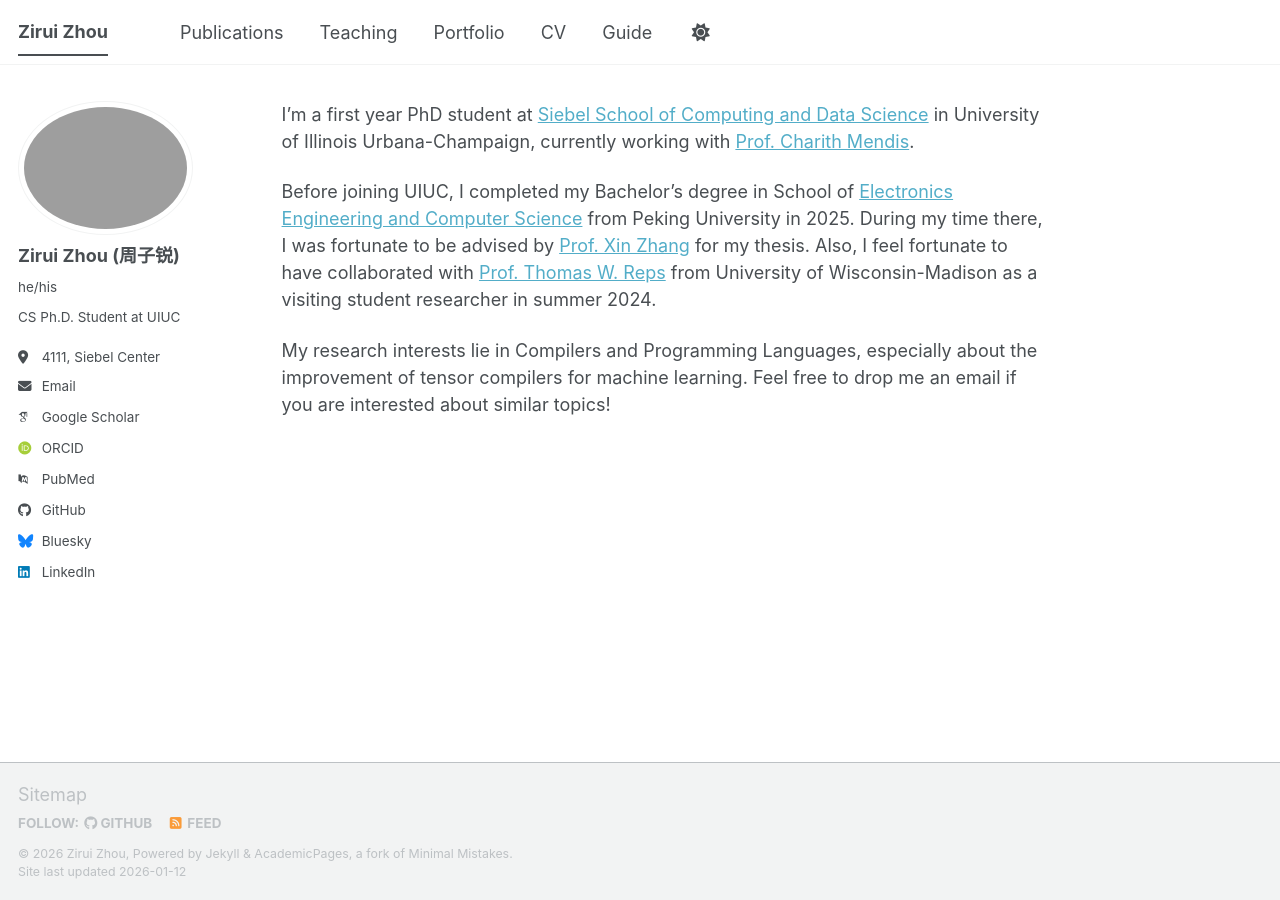
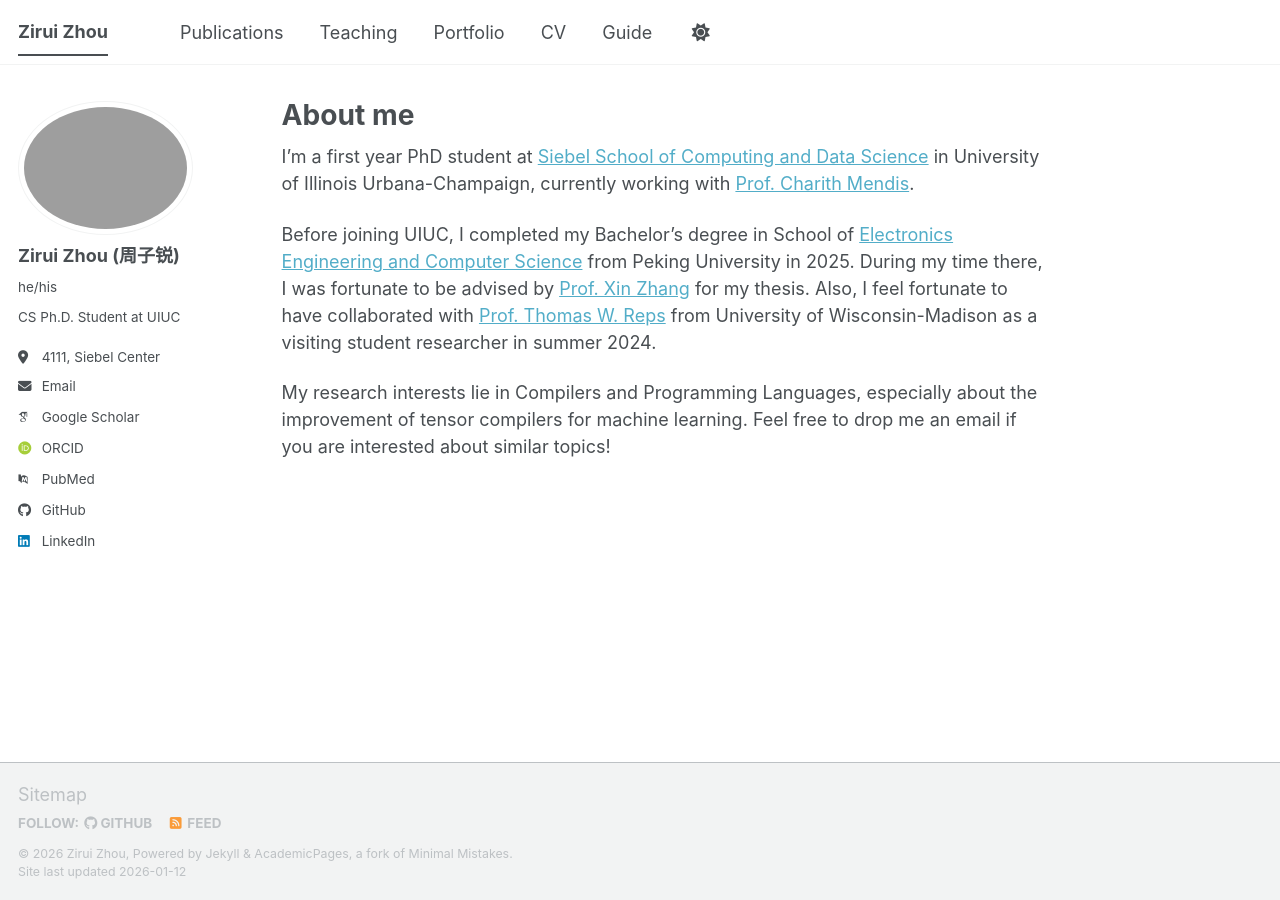
Before and after one commit to EncodeTalker2003/EncodeTalker2003.github.io, a Jekyll site: the page built from _pages/about.md, in a window 1280 px wide. Built offline with Jekyll 4.4.1, drawn with Linux system fonts in a browser that asks for light colours; some web fonts are replaced; a script bundle is joined from its source files by our own code; library files that are not in the unit come from our copies.

Commit message:
update about

```diff
--- a/_config.yml
+++ b/_config.yml
@@ -13,7 +13,7 @@
 title_separator          : "-"
 name                     : &name "Zirui Zhou"
 description              : &description "Your Name's academic portfolio"   # Update this with a general description of your site, this is the default if not overridden by a page
-url                      : https://academicpages.github.io # The base hostname & protocol for your site e.g. "https://[your GitHub username].github.io",
+url                      : https://encodetalker2003.github.io # The base hostname & protocol for your site e.g. "https://[your GitHub username].github.io",
                                                            # or if you already have some other page hosted on Github then use "https://[your GitHub username].github.io/[Your Repo Name]"
 baseurl                  : "" # the subpath of your site, e.g. "/blog"
 repository               : "academicpages/academicpages.github.io"
@@ -57,7 +57,7 @@
 
   # Social media
   artstation       : # Username
-  bluesky          : "bsky.app" # Replace this with you Bluesky username
+  bluesky          : # Replace this with you Bluesky username
   facebook         : # Username
   flickr           : # Username
   foursquare       : # Username
--- a/_pages/about.md
+++ b/_pages/about.md
@@ -1,6 +1,7 @@
 ---
 permalink: /
 author_profile: true
+title: "About me"
 redirect_from:
   - /about/
   - /about.html
```
